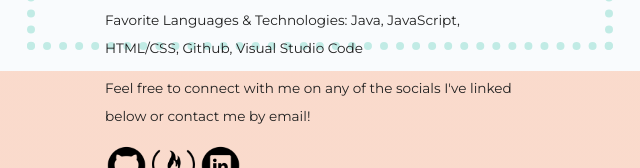
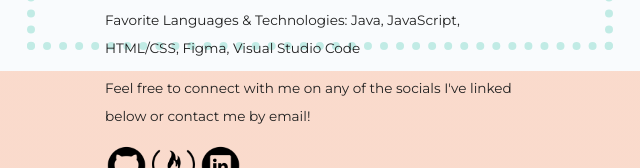
Before and after one commit to kmaefhernandez/portfolio, a plain HTML site: page about.html in a window 1280 px wide. Shown: the part 687-855 px from the top of the page, 543-1183 px from the left. Drawn offline with Linux system fonts and the light colour scheme.

Commit message:
changed about text

```diff
--- a/about.html
+++ b/about.html
@@ -34,7 +34,7 @@
                         hope to obtain a career in the Front-End/Full-Stack development space or User Experience Design.
                     </p>
 
-                    <p>Favorite Languages & Technologies: Java, JavaScript, HTML/CSS, Github, Visual Studio Code</p>
+                    <p>Favorite Languages & Technologies: Java, JavaScript, HTML/CSS, Figma, Visual Studio Code</p>
 
                     <p>Feel free to connect with me on any of the socials I've linked below or contact me by email!</p>
 
```
